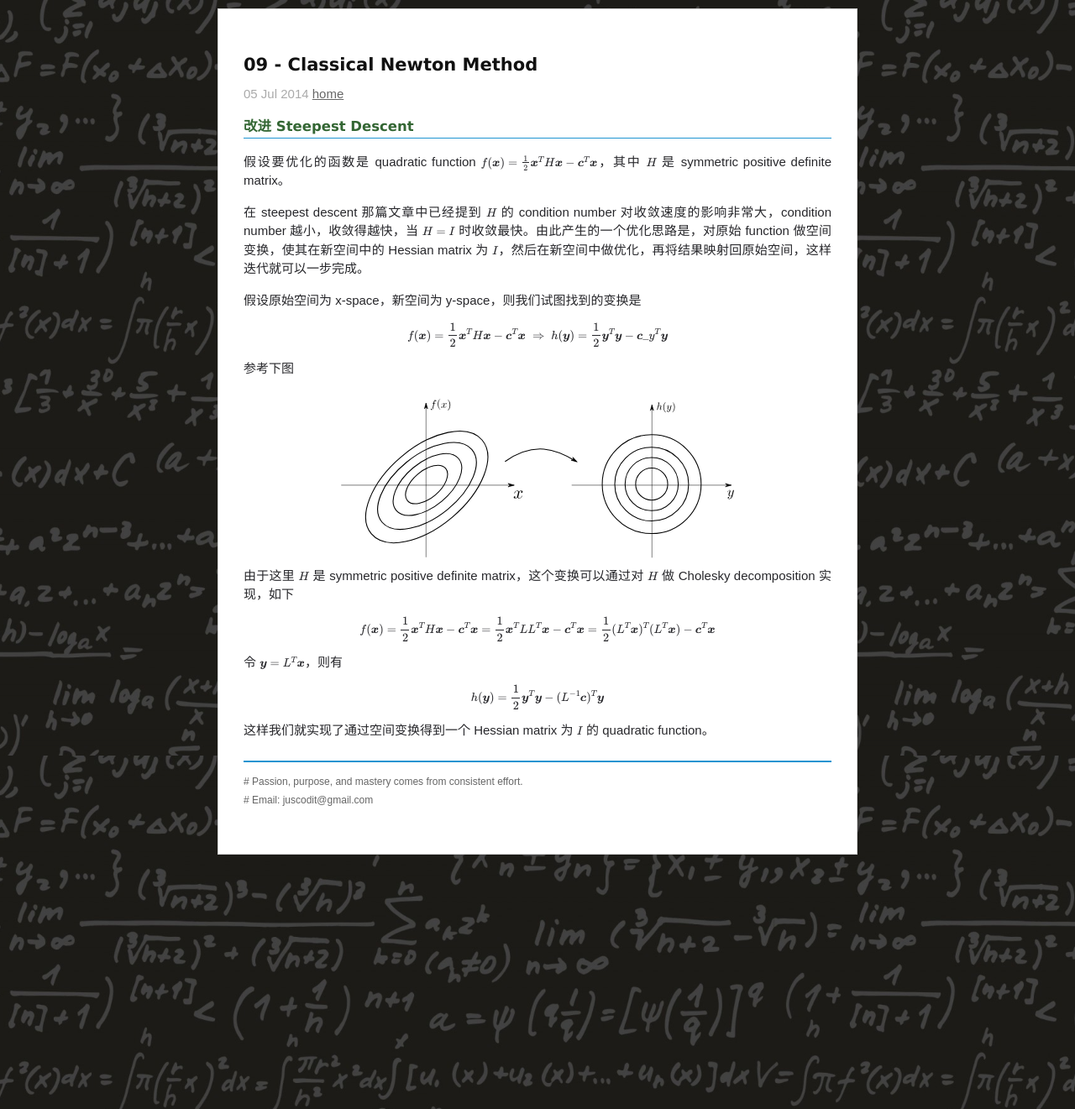
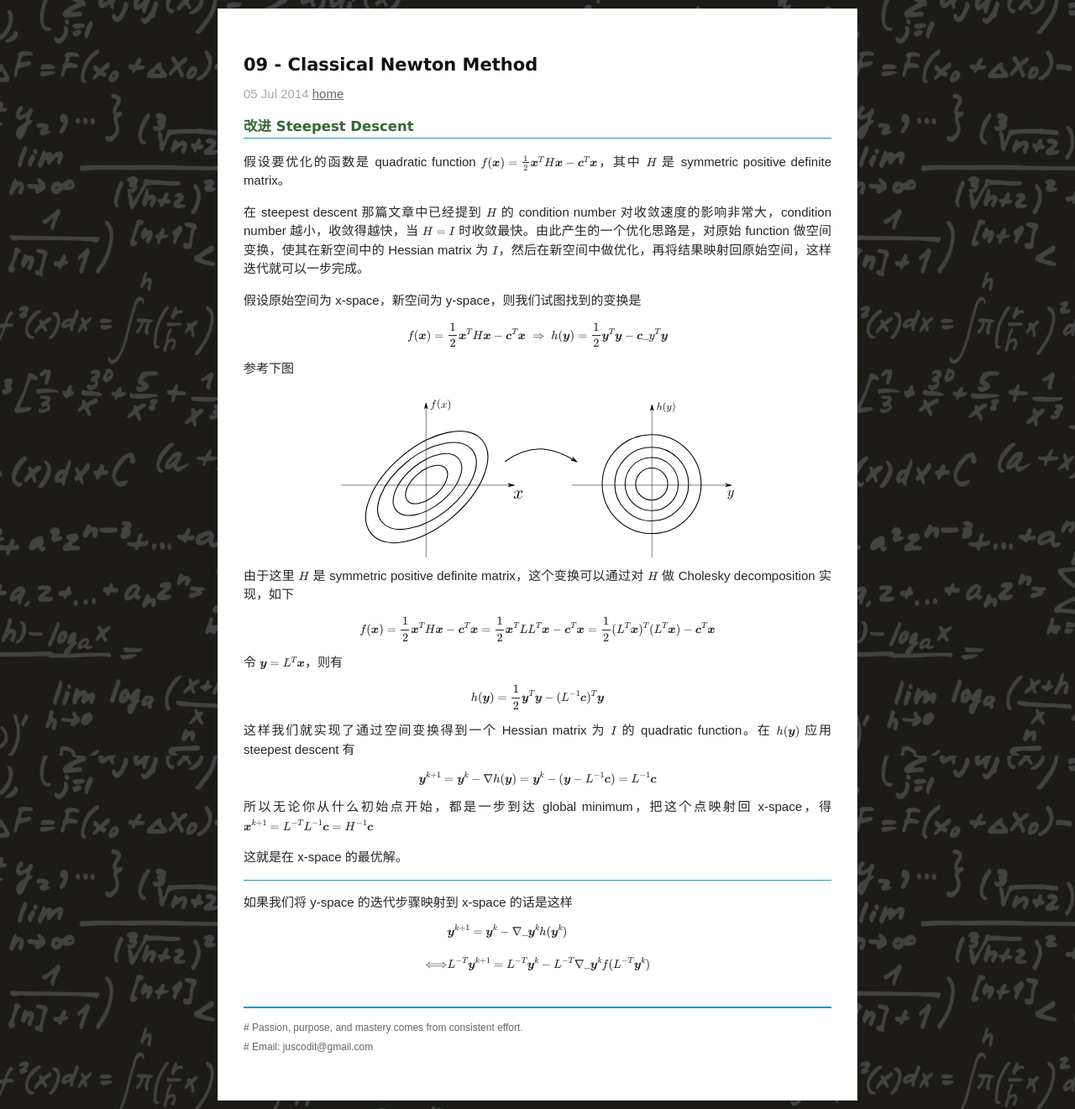
Before and after one commit to chenrushan/chenrushan.github.io, a Jekyll site: the page built from _posts/2014-07-05-NP-09-classical-newton.markdown, in a window 1280 px wide. Shown: the whole page at 84% size. Built offline with Jekyll 4.4.1, drawn with Linux system fonts in a browser that asks for light colours; Markdown is read by kramdown in place of the engine named in the settings; formulas are drawn with MathJax 3.

Commit message:
[np09]: update

```diff
--- a/_posts/2014-07-05-NP-09-classical-newton.markdown
+++ b/_posts/2014-07-05-NP-09-classical-newton.markdown
@@ -27,4 +27,22 @@ $$ f(\boldsymbol{x}) = \frac{1}{2} \boldsymbol{x}^T H \boldsymbol{x} - \boldsymb
 
 $$ h(\boldsymbol{y}) = \frac{1}{2} \boldsymbol{y}^T \boldsymbol{y} - (L^{-1} \boldsymbol{c})^T \boldsymbol{y} $$
 
-这样我们就实现了通过空间变换得到一个 Hessian matrix 为 $I$ 的 quadratic function。
+这样我们就实现了通过空间变换得到一个 Hessian matrix 为 $I$ 的 quadratic function。在 $h(\boldsymbol{y})$ 应用 steepest descent 有
+
+$$ \boldsymbol{y}^{k+1} = \boldsymbol{y}^k - \nabla h(\boldsymbol{y}) = \boldsymbol{y}^k - (\boldsymbol{y} - L^{-1}\boldsymbol{c}) = L^{-1}\boldsymbol{c}$$
+
+所以无论你从什么初始点开始，都是一步到达 global minimum，把这个点映射回 x-space，得
+$$\boldsymbol{x}^{k+1} = L^{-T}L^{-1} \boldsymbol{c} = H^{-1}\boldsymbol{c}$$
+
+这就是在 x-space 的最优解。
+
+----------
+
+如果我们将 y-space 的迭代步骤映射到 x-space 的话是这样
+
+$$
+\begin{align}
+& \boldsymbol{y}^{k+1} = \boldsymbol{y}^k - \nabla\_{\boldsymbol{y}^k} h(\boldsymbol{y}^k) \\\\
+\Longleftrightarrow & L^{-T}\boldsymbol{y}^{k+1} = L^{-T}\boldsymbol{y}^k - L^{-T}\nabla\_{\boldsymbol{y}^k} f(L^{-T} \boldsymbol{y}^k) \\\\
+\end{align}
+$$
```
